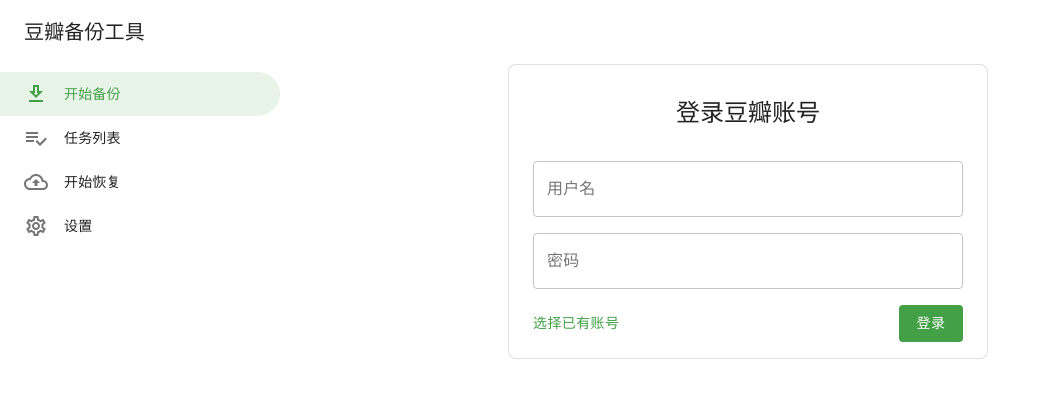
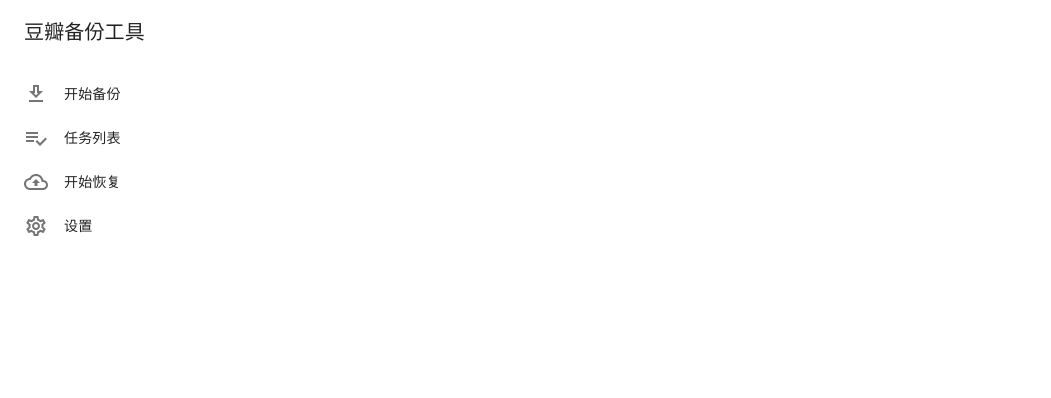
Before and after one commit to ShuyunYuan/douban-backup, a React (Create React App) app: page / in a window 1280 px wide. Shown: the top 398 px of the page, without its empty margins (0-1051 px from the left). Built offline with nearby package versions, Linux system fonts and the light colour scheme.

Commit message:
Add routing.

```diff
--- a/package.json
+++ b/package.json
@@ -9,11 +9,15 @@
     "@testing-library/jest-dom": "^4.2.4",
     "@testing-library/react": "^9.5.0",
     "@testing-library/user-event": "^7.2.1",
+    "@types/history": "^4.7.6",
     "@types/jest": "^24.9.1",
     "@types/node": "^12.12.47",
     "@types/react": "^16.9.41",
     "@types/react-dom": "^16.9.8",
     "@types/react-redux": "^7.1.9",
+    "@types/react-router-dom": "^5.1.5",
+    "connected-react-router": "^6.8.0",
+    "history": "^4.10.1",
     "react": "^16.13.1",
     "react-dom": "^16.13.1",
     "react-redux": "^7.2.0",
--- a/src/components/App.tsx
+++ b/src/components/App.tsx
@@ -4,8 +4,9 @@
 import { ThemeProvider } from '@material-ui/styles';
 import React from 'react';
 import { Provider } from 'react-redux';
+import { ConnectedRouter } from 'connected-react-router';
 
-import store from '../state/Store';
+import store, { history } from '../state/Store';
 import Main from './Main';
 
 const primaryColor = green[600];
@@ -72,11 +73,13 @@
 export default function App() {
   return (
       <Provider store={store}>
-        <ThemeProvider theme={theme}>
-          <CssBaseline>
-            <Main />
-          </CssBaseline>
-        </ThemeProvider>
+        <ConnectedRouter history={history}>
+          <ThemeProvider theme={theme}>
+            <CssBaseline>
+              <Main />
+            </CssBaseline>
+          </ThemeProvider>
+        </ConnectedRouter>
       </Provider>
   );
 }
--- /dev/null
+++ b/src/components/Backup.tsx
@@ -0,0 +1,31 @@
+import React from 'react';
+import { connect } from 'react-redux';
+import { Redirect, Route, Switch } from 'react-router-dom';
+
+import { RootState } from '../state/Store';
+import AddAccount from './AddAccount';
+import SelectAccount from './SelectAccount';
+
+interface StateProps {
+  hasAccounts: boolean;
+}
+
+type Props = StateProps;
+
+function Backup(props: Props) {
+  return (
+      <Switch>
+        <Route path='/backup/select-account' component={SelectAccount} />
+        <Route path='/backup/add-account' component={AddAccount} />
+        <Redirect to='/backup/select-account' />
+      </Switch>
+  );
+}
+
+function mapState(state: RootState): StateProps {
+  return {
+    hasAccounts: !!state.accounts.length,
+  };
+}
+
+export default connect(mapState)(Backup);
--- a/src/components/Main.tsx
+++ b/src/components/Main.tsx
@@ -1,78 +1,22 @@
-import {
-    AppBar, Box, Drawer, List, ListItem, ListItemIcon, ListItemText, Toolbar, Typography
-} from '@material-ui/core';
-import { makeStyles } from '@material-ui/core/styles';
-import { CloudUploadOutlined, GetAppOutlined, PlaylistAddCheckOutlined, SettingsOutlined } from '@material-ui/icons';
+import { Box, Toolbar } from '@material-ui/core';
 import React from 'react';
+import { Route, Switch } from 'react-router-dom';
 
-import ElevateOnScroll from './ElevateOnScroll';
-import SelectAccount from './SelectAccount';
-import AddAccount from './AddAccount';
-
-const drawerItems = [
-    {
-        icon: <GetAppOutlined />,
-        text: '开始备份',
-    },
-    {
-        icon: <PlaylistAddCheckOutlined />,
-        text: '任务列表',
-    },
-    {
-        icon: <CloudUploadOutlined />,
-        text: '开始恢复',
-    },
-    {
-        icon: <SettingsOutlined />,
-        text: '设置',
-    },
-];
-
-const drawerWidth = 280;
-
-const useStyles = makeStyles((theme) => ({
-    appBar: {
-        zIndex: theme.zIndex.drawer + 1,
-    },
-    drawerRoot: {
-        width: drawerWidth,
-        flexShrink: 0,
-    },
-    drawerPaper: {
-        width: drawerWidth,
-    },
-}));
+import Backup from './Backup';
+import MainAppBar from './MainAppBar';
+import MainDrawer from './MainDrawer';
 
 export default function Main() {
-    const classes = useStyles();
     return (
         <Box flex={1} display='flex'>
-            <ElevateOnScroll>
-                <AppBar color='default' className={classes.appBar}>
-                    <Toolbar>
-                        <Typography component='h1' variant='h6'>
-                            豆瓣备份工具
-                        </Typography>
-                    </Toolbar>
-                </AppBar>
-            </ElevateOnScroll>
-            <Drawer variant='permanent' classes={{ root: classes.drawerRoot, paper: classes.drawerPaper }}>
-                <Toolbar />
-                <List>
-                    {drawerItems.map(({ icon, text }, index) => (
-                        <ListItem key={text} button dense selected={index === 0}>
-                            <ListItemIcon>{icon}</ListItemIcon>
-                            <ListItemText primary={text} />
-                        </ListItem>
-                    ))}
-                </List>
-            </Drawer>
+            <MainAppBar />
+            <MainDrawer />
             <Box flex={1} display='flex' flexDirection='column'>
                 <Toolbar />
                 <Box maxWidth={936} padding='0 48px'>
-                    {/*<SelectContent />*/}
-                    {/*<SelectAccount />*/}
-                    <AddAccount />
+                    <Switch>
+                        <Route path='/backup' component={Backup} />
+                    </Switch>
                 </Box>
             </Box>
         </Box>
--- /dev/null
+++ b/src/components/MainAppBar.tsx
@@ -0,0 +1,25 @@
+import { AppBar, Toolbar, Typography } from '@material-ui/core';
+import { makeStyles } from '@material-ui/core/styles';
+import React from 'react';
+import ElevateOnScroll from './ElevateOnScroll';
+
+const useStyles = makeStyles((theme) => ({
+    appBarRoot: {
+        zIndex: theme.zIndex.drawer + 1,
+    },
+}));
+
+export default function MainAppBar() {
+    const classes = useStyles();
+    return (
+        <ElevateOnScroll>
+            <AppBar color='default' classes={{ root: classes.appBarRoot }}>
+                <Toolbar>
+                    <Typography component='h1' variant='h6'>
+                        豆瓣备份工具
+                    </Typography>
+                </Toolbar>
+            </AppBar>
+        </ElevateOnScroll>
+    );
+}
--- /dev/null
+++ b/src/components/MainDrawer.tsx
@@ -0,0 +1,57 @@
+import { Drawer, List, ListItem, ListItemIcon, ListItemText, Toolbar } from '@material-ui/core';
+import { makeStyles } from '@material-ui/core/styles';
+import { CloudUploadOutlined, GetAppOutlined, PlaylistAddCheckOutlined, SettingsOutlined } from '@material-ui/icons';
+import React from 'react';
+import { NavLink } from 'react-router-dom';
+
+const drawerItems = [
+  {
+    icon: <GetAppOutlined />,
+    text: '开始备份',
+    to: '/backup',
+  },
+  {
+    icon: <PlaylistAddCheckOutlined />,
+    text: '任务列表',
+    to: '/tasks',
+  },
+  {
+    icon: <CloudUploadOutlined />,
+    text: '开始恢复',
+    to: '/restore',
+  },
+  {
+    icon: <SettingsOutlined />,
+    text: '设置',
+    to: '/settings',
+  },
+];
+
+const drawerWidth = 280;
+
+const useStyles = makeStyles((theme) => ({
+  drawerRoot: {
+    width: drawerWidth,
+    flexShrink: 0,
+  },
+  drawerPaper: {
+    width: drawerWidth,
+  },
+}));
+
+export default function MainDrawer() {
+  const classes = useStyles();
+  return (
+      <Drawer variant='permanent' classes={{ root: classes.drawerRoot, paper: classes.drawerPaper }}>
+        <Toolbar />
+        <List>
+          {drawerItems.map(item => (
+              <ListItem key={item.to} button component={NavLink} dense activeClassName='Mui-selected' to={item.to}>
+                <ListItemIcon>{item.icon}</ListItemIcon>
+                <ListItemText primary={item.text} />
+              </ListItem>
+          ))}
+        </List>
+      </Drawer>
+  );
+}
--- a/src/components/SelectAccount.tsx
+++ b/src/components/SelectAccount.tsx
@@ -3,6 +3,7 @@
 import { PersonAddOutlined } from '@material-ui/icons';
 import React from 'react';
 import { connect } from 'react-redux';
+import { Redirect } from 'react-router-dom';
 
 import { Account } from '../state/Slices';
 import { RootState } from '../state/Store';
@@ -26,6 +27,9 @@
 
 function SelectAccount(props: Props) {
     const classes = useStyles();
+    if (!props.accounts.length) {
+        return <Redirect to='/backup/add-account' />;
+    }
     return (
         <Box maxWidth={480} mx='auto'>
             <Card variant='outlined'>
--- a/src/state/Slices.ts
+++ b/src/state/Slices.ts
@@ -1,3 +1,5 @@
+import { connectRouter } from 'connected-react-router';
+import { History } from 'history';
 import { createAsyncThunk, createSlice, PayloadAction } from '@reduxjs/toolkit';
 import { combineReducers } from 'redux';
 
@@ -17,7 +19,7 @@
 
 const accountsSlice = createSlice({
   name: 'accounts',
-  initialState: [testAccount] as Account[],
+  initialState: [] as Account[],
   reducers: {
     addAccount: (state, action: PayloadAction<Account>) => [...state, action.payload],
     removeAccount: (state, action: PayloadAction<string>) => state.filter(it => it.username !== action.payload),
@@ -25,6 +27,9 @@
 });
 export const { addAccount, removeAccount } = accountsSlice.actions;
 
-export const rootReducer = combineReducers({
-  [accountsSlice.name]: accountsSlice.reducer,
-});
+export function createRootReducer(history: History) {
+  return combineReducers({
+    router: connectRouter(history),
+    [accountsSlice.name]: accountsSlice.reducer,
+  });
+}
--- a/src/state/Store.ts
+++ b/src/state/Store.ts
@@ -1,9 +1,13 @@
+import { routerMiddleware } from 'connected-react-router'
+import { createBrowserHistory } from 'history';
 import { configureStore } from '@reduxjs/toolkit';
 
-import { rootReducer } from './Slices';
+import { createRootReducer } from './Slices';
 
+export const history = createBrowserHistory();
 const store = configureStore({
-  reducer: rootReducer
+  reducer: createRootReducer(history),
+  middleware: getDefaultMiddleware => [...getDefaultMiddleware(), routerMiddleware(history)],
 });
 export default store;
 export type RootState = ReturnType<typeof store.getState>
```
Also changed, not shown: 1 other file (tests, documents, lock files or other folders).
